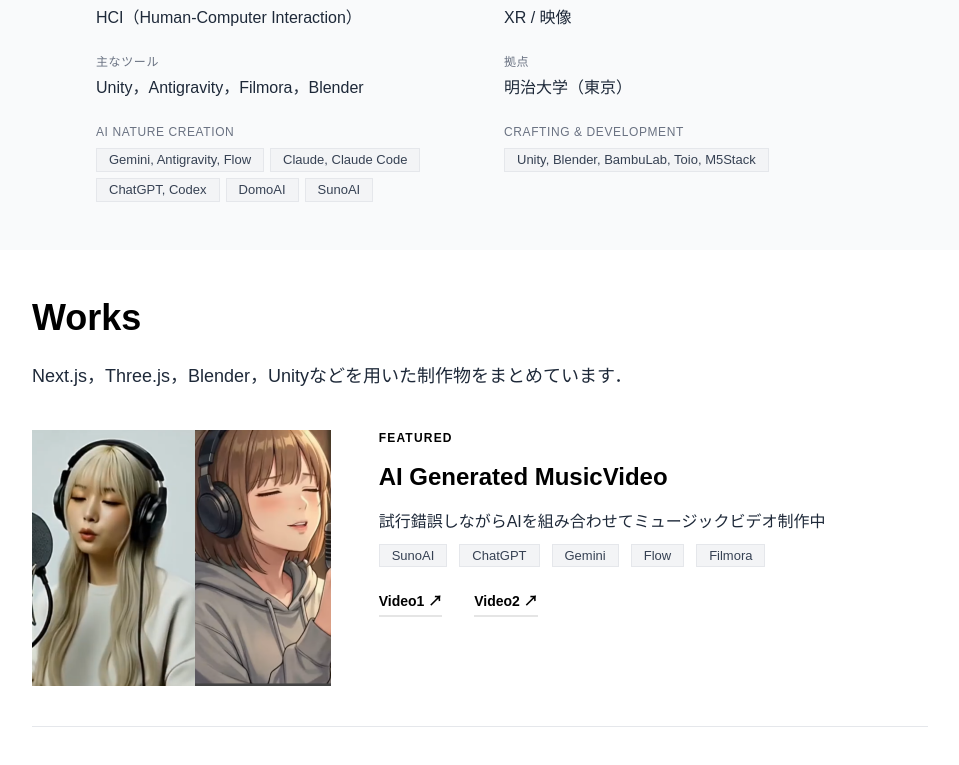
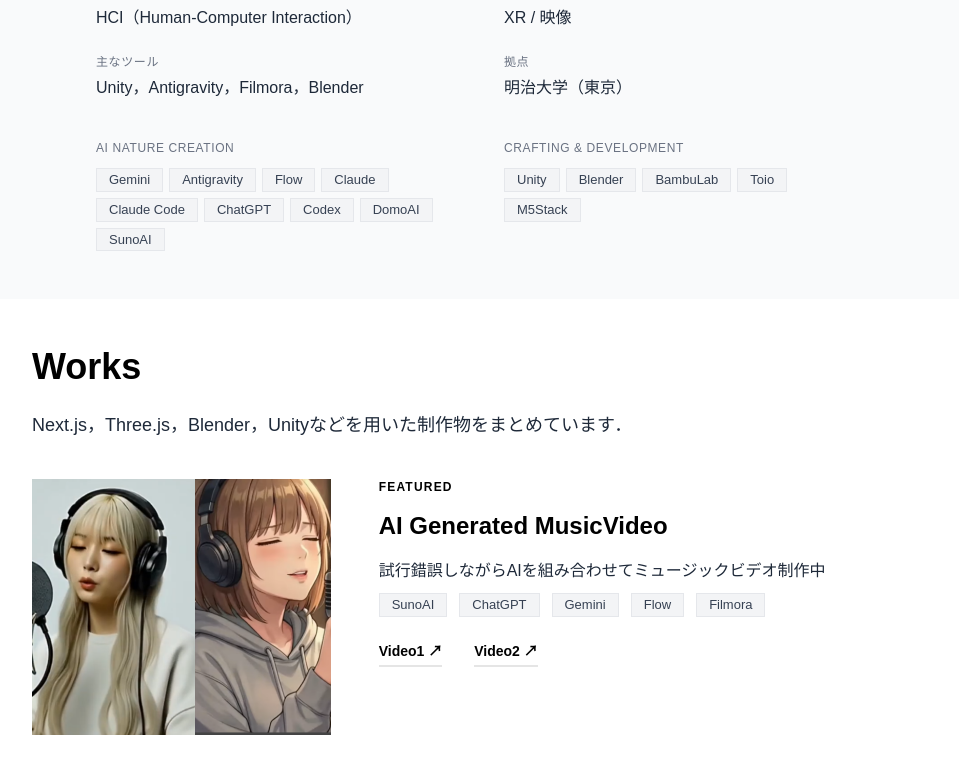
Before and after one commit to Roiril/my-portfolio, a Next.js app: page / in a window 1280 px wide. Shown: the part 800-1565 px from the top of the page, without its empty margins (160-1119 px from the left). Built offline with nearby package versions, Linux system fonts and the light colour scheme; no server answers.

Commit message:
feat(about): revert google grouping and flatten tool tags

```diff
--- a/src/components/ui/Tag.tsx
+++ b/src/components/ui/Tag.tsx
@@ -8,7 +8,7 @@ interface TagProps {
 export const Tag: React.FC<TagProps> = ({ children, className = '' }) => {
     return (
         <span
-            className={`text-[13px] text-gray-700 bg-gray-100 border border-gray-200 px-3 py-0.5 leading-snug ${className}`}
+            className={`text-[13px] text-gray-700 bg-gray-100 border border-gray-200 px-3 py-0.5 leading-snug whitespace-nowrap ${className}`}
         >
             {children}
         </span>
--- a/src/features/about/components/About.tsx
+++ b/src/features/about/components/About.tsx
@@ -37,22 +37,24 @@ export default function About() {
                             </span>
                         </div>
                     ))}
+                </div>
 
-                    {/* Skill Sections */}
+                {/* Skill Sections - モバイルでは1列、幅広で2列 */}
+                <div className="grid grid-cols-1 md:grid-cols-2 gap-x-6 sm:gap-x-12 gap-y-8 mt-10 pointer-events-auto">
                     {aboutData.toolSections?.map((section) => (
                         <div key={section.title} className="flex flex-col">
-                            <h3 className="text-xs font-medium text-gray-500 mb-2 uppercase tracking-wider">
+                            <span className="text-xs font-medium text-gray-500 mb-3 uppercase tracking-wider">
                                 {section.title}
-                            </h3>
+                            </span>
 
                             <div className="flex flex-wrap gap-1.5">
                                 {section.categories?.flatMap((category) =>
-                                    category.items.map((item) => (
-                                        <Tag key={item.name}>
-                                            {item.name}
-                                        </Tag>
-                                    ))
-                                )}
+                                    category.items.flatMap((item) =>
+                                        item.name.split(',').map((s) => s.trim())
+                                    )
+                                ).map((toolName) => (
+                                    <Tag key={toolName}>{toolName}</Tag>
+                                ))}
                             </div>
                         </div>
                     ))}
```
